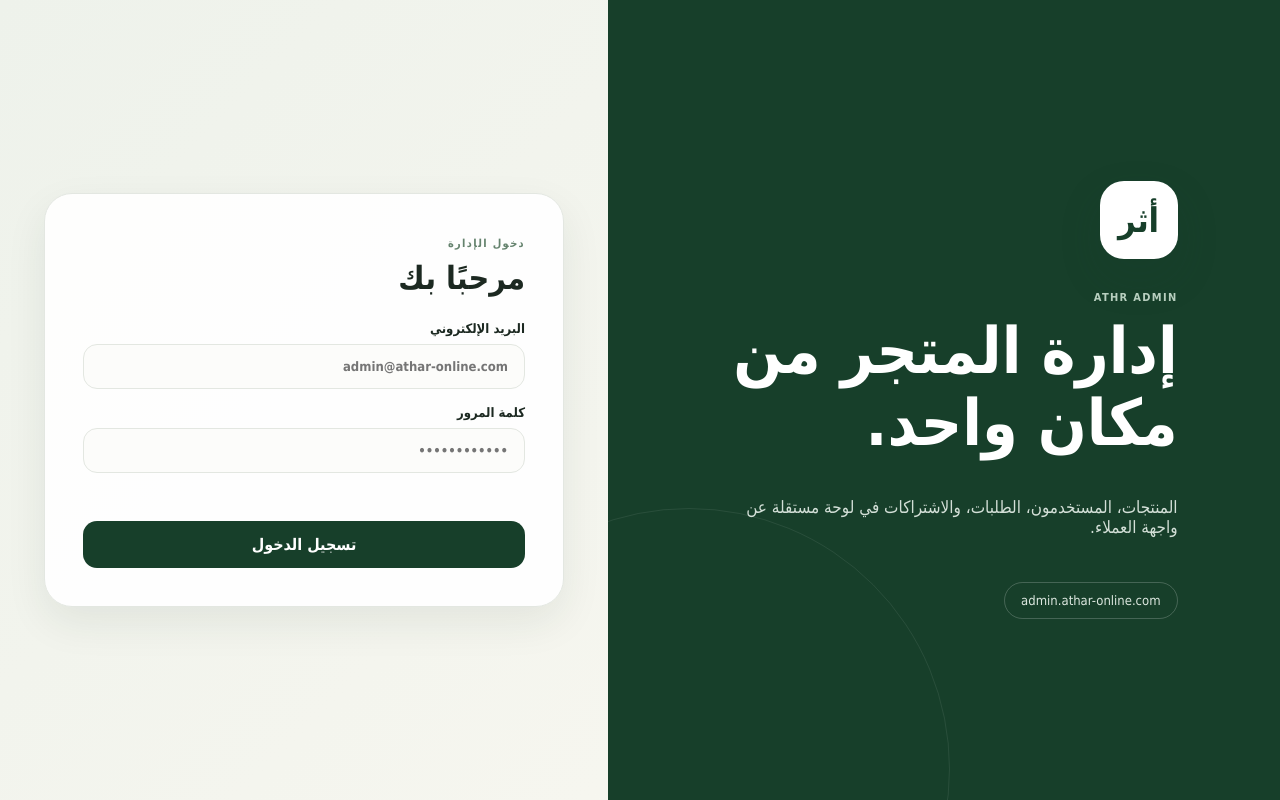
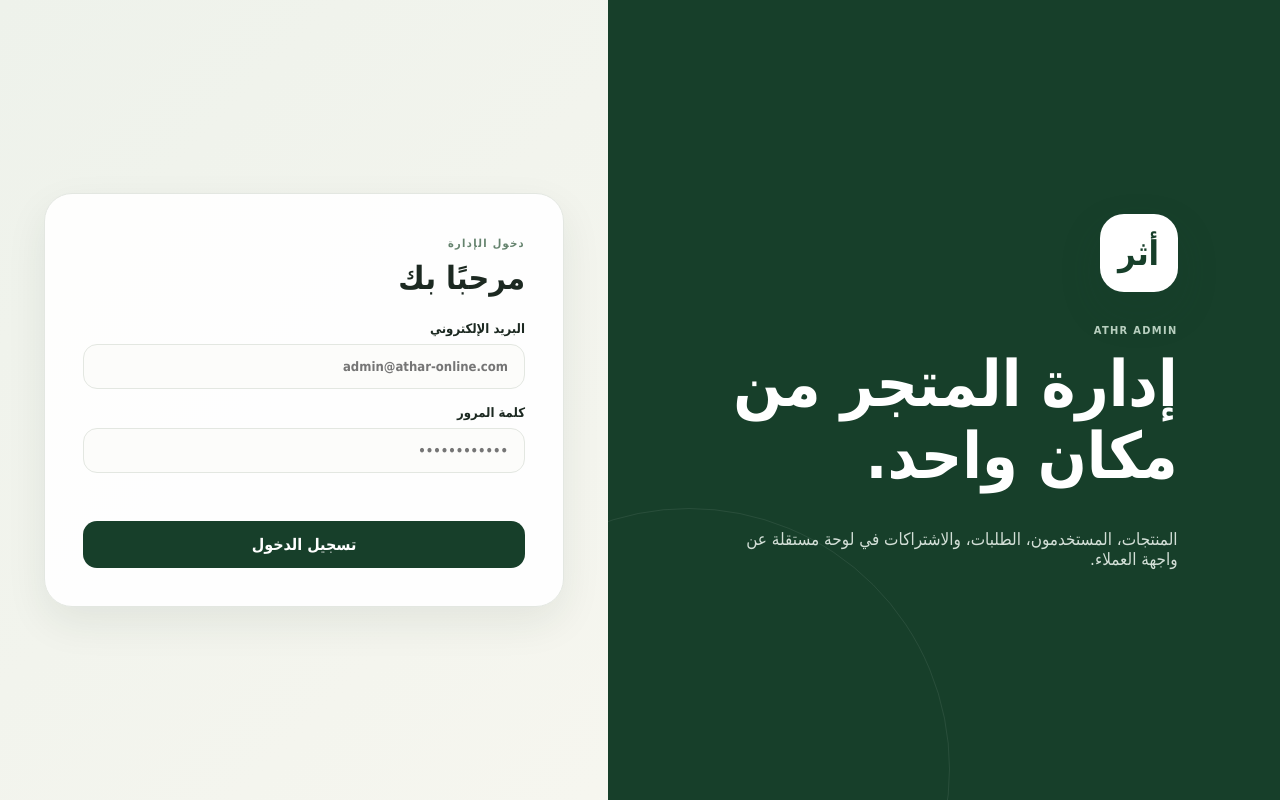
Before and after one commit to Omar-Alshaer/athar, a website: page apps/admin/index.html in a window 1280 px wide. Drawn offline with Linux system fonts and the light colour scheme; no server answers.

Commit message:
fix: remove admin domain chip

```diff
--- a/apps/admin/index.html
+++ b/apps/admin/index.html
@@ -14,7 +14,6 @@
       <span class="eyebrow">ATHR ADMIN</span>
       <h1>إدارة المتجر من مكان واحد.</h1>
       <p>المنتجات، المستخدمون، الطلبات، والاشتراكات في لوحة مستقلة عن واجهة العملاء.</p>
-      <div class="domain-chip">admin.athar-online.com</div>
     </section>
 
     <section class="login-card">
```
